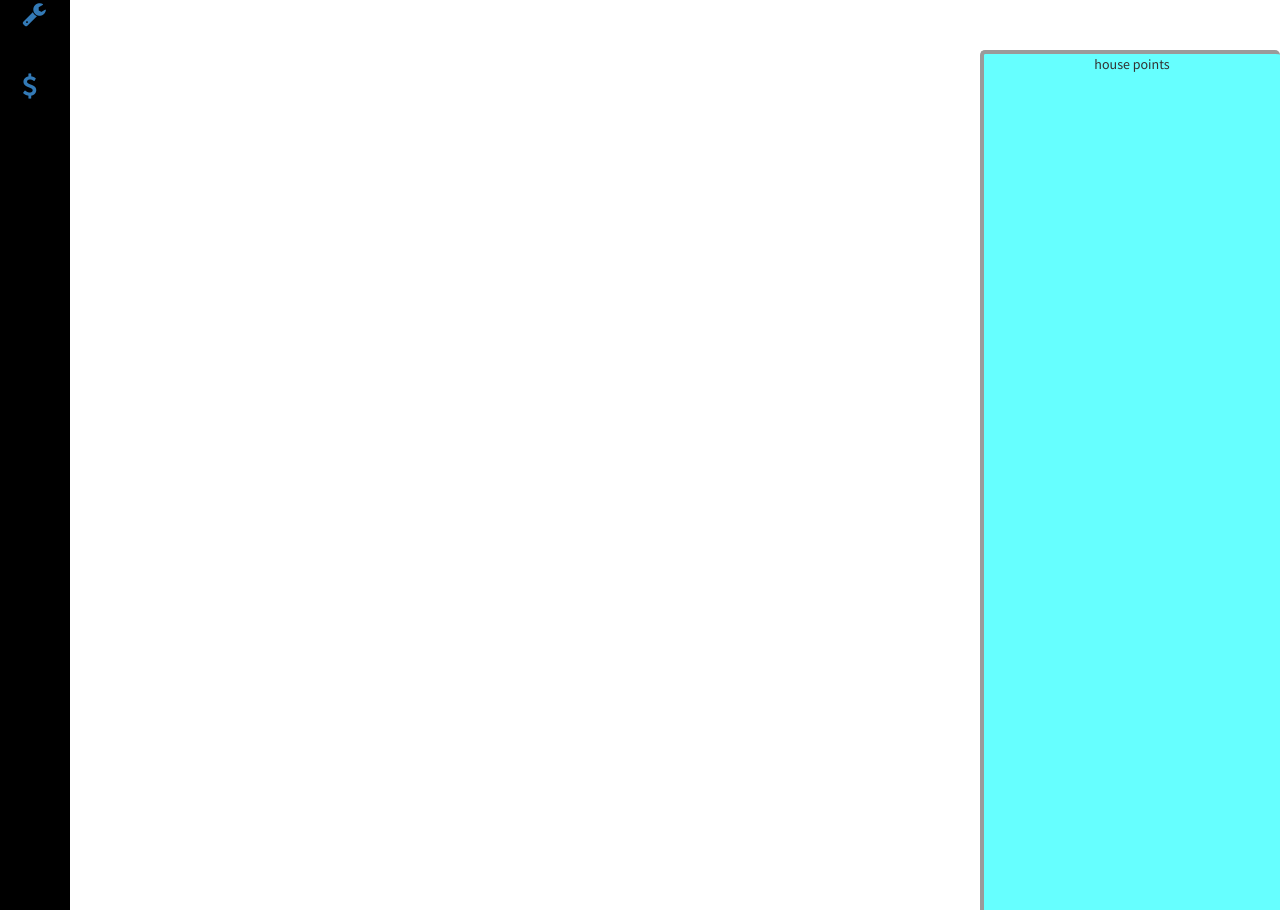
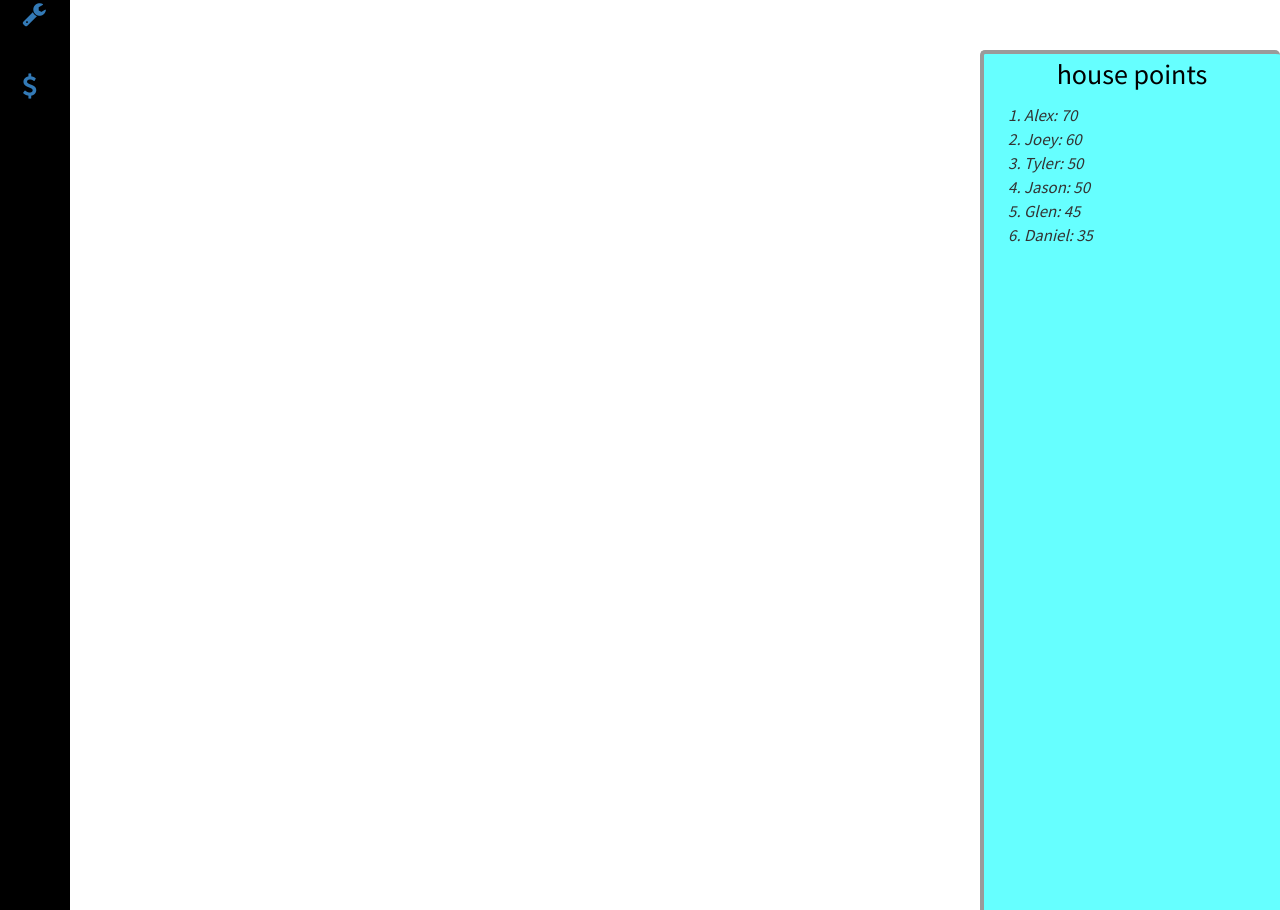
Before and after one commit to luisnaranjo733/room-selector, a Flask app: page /member in a window 1280 px wide. Shown: the part 160-1070 px from the top of the page. Run offline with Flask 2, Linux system fonts and the light colour scheme; parts of the project's set-up code (start-up, migrations or seed data) failed here and were passed over; some libraries are stand-ins or nearby versions.

Commit message:
minor updates

```diff
--- a/roomSelector/static/style.css
+++ b/roomSelector/static/style.css
@@ -68,6 +68,10 @@ nav{
 
 }
 
+#housepoints p{
+	font-size: 2em;
+	color: black;
+}
 
 
 li{
--- a/roomSelector/templates/member.html
+++ b/roomSelector/templates/member.html
@@ -13,6 +13,14 @@
 	<div class="container">
 		<div id="housepoints">
 			<p>house points</p>
+			<ol>
+				<li>Alex: 70</li>
+				<li>Joey: 60</li>
+				<li>Tyler: 50</li>
+				<li>Jason: 50</li>
+				<li>Glen: 45</li>
+				<li>Daniel: 35</li>
+			</ol>
 		</div>
 
 	</div>
```
